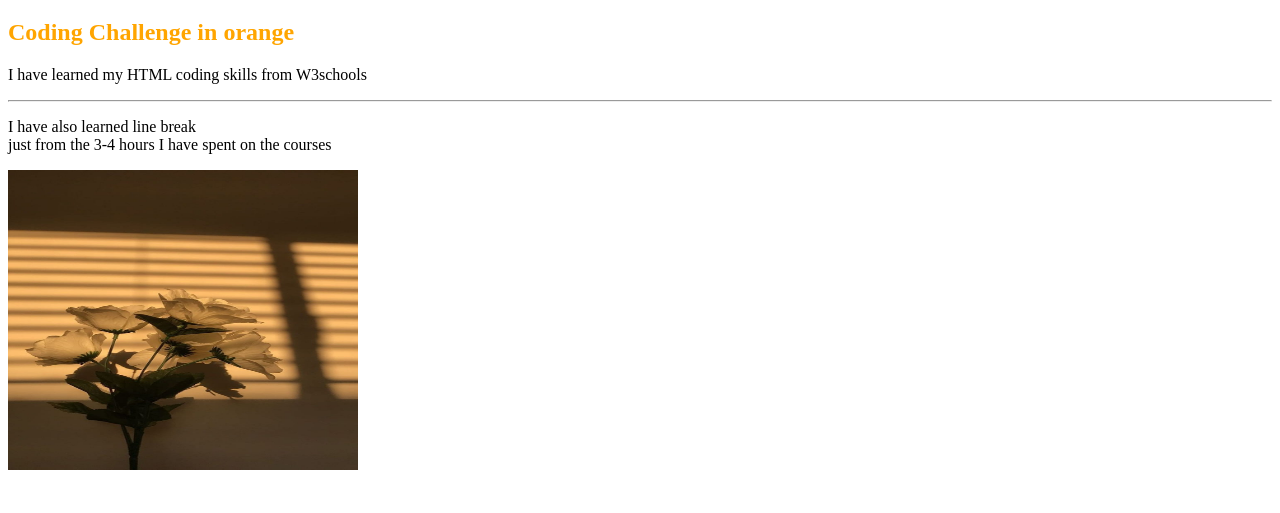
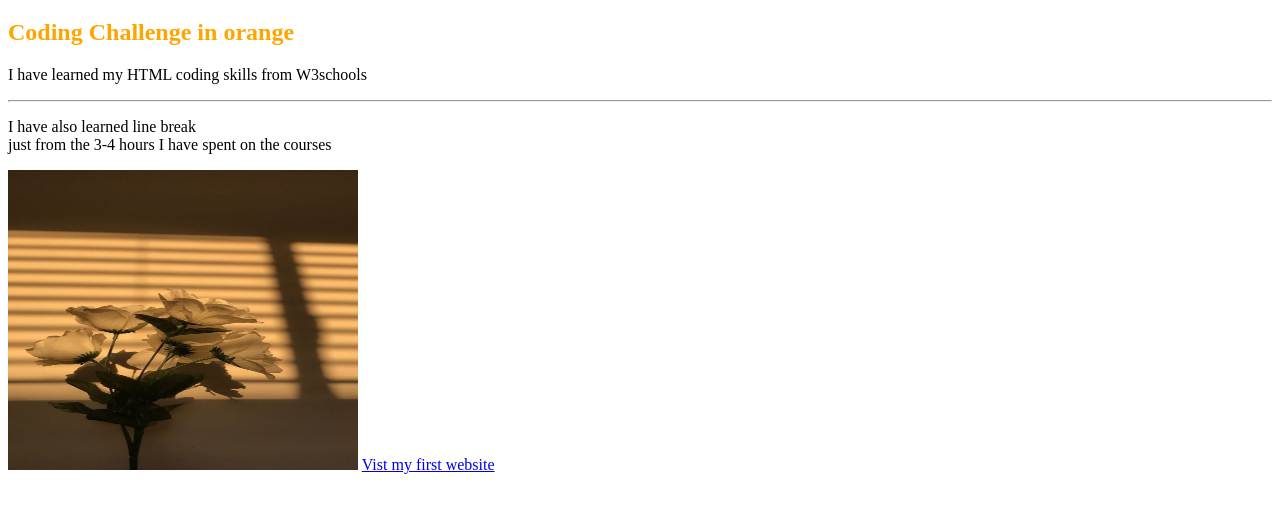
Before and after one commit to JohnnykeJohnny/Umuzicode, a plain HTML site: page index.html in a window 1280 px wide. Shown: the part 61-574 px from the top of the page. Drawn offline with Linux system fonts and the light colour scheme.

Commit message:
with additional link

```diff
--- a/index.html
+++ b/index.html
@@ -15,5 +15,6 @@
     <hr>
     <p>I have also learned line break <br>just from the 3-4 hours I have spent on the courses</p>
     <img src="images/flowers.jpg" alt="images/butterfly.jpg" width="350" height="300">
+    <a href="file:///C:/Users/madik/OneDrive/Documents/Schoolwork/CODING%20UMUZI/secondpage.html">Vist my first website</a>
 </body>
 </html>
```
